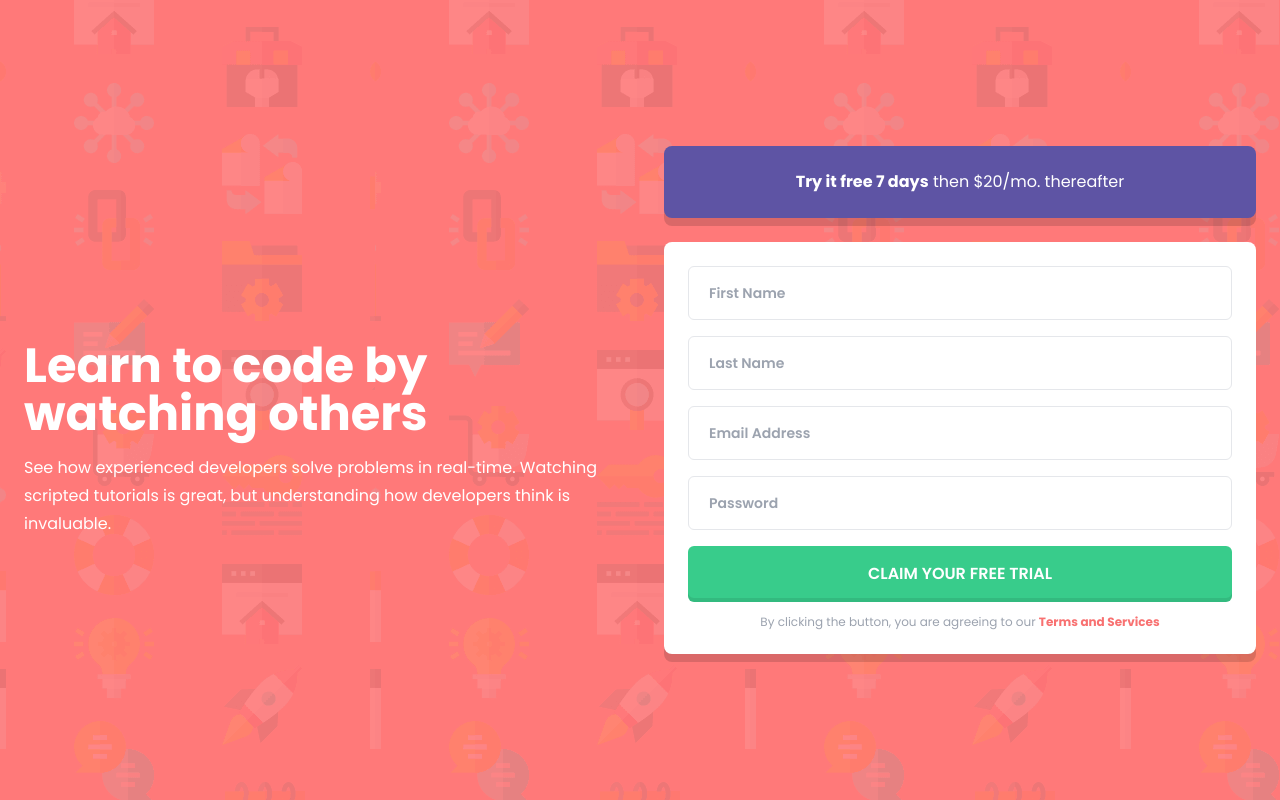
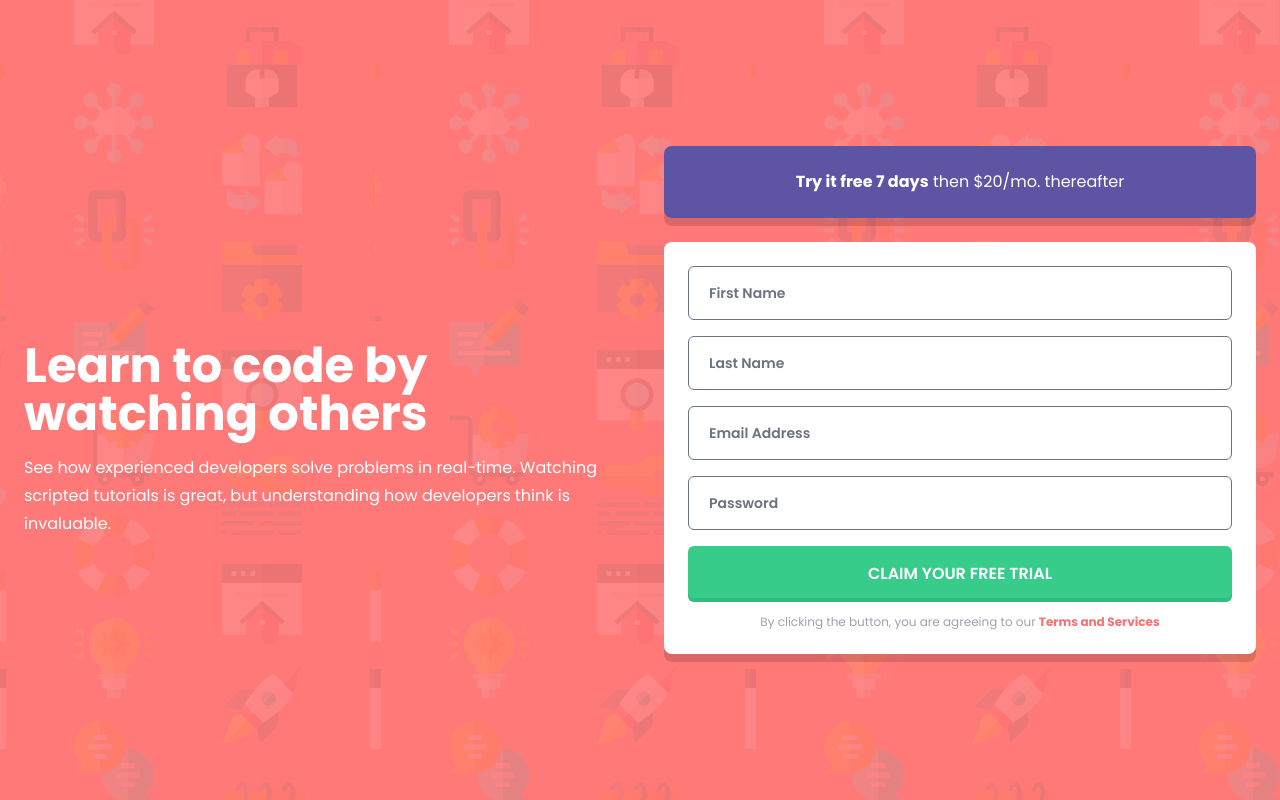
Before and after one commit to williamafil/fm-signup-form, a React (Vite) app: page / in a window 1280 px wide. Built offline with nearby package versions, Linux system fonts and the light colour scheme.

Commit message:
add tailwindcss/form

```diff
--- a/package.json
+++ b/package.json
@@ -7,6 +7,7 @@
     "serve": "vite preview"
   },
   "dependencies": {
+    "@tailwindcss/forms": "^0.3.3",
     "react": "^17.0.0",
     "react-dom": "^17.0.0",
     "vitawind": "^1.2.6"
--- a/tailwind.config.js
+++ b/tailwind.config.js
@@ -1044,5 +1044,7 @@ module.exports = {
     wordBreak: ["responsive"],
     zIndex: ["responsive", "focus-within", "focus"],
   },
-  plugins: [],
+  plugins: [
+    require('@tailwindcss/forms')
+  ],
 };
```
Also changed, not shown: 1 other file (tests, documents, lock files or other folders).
